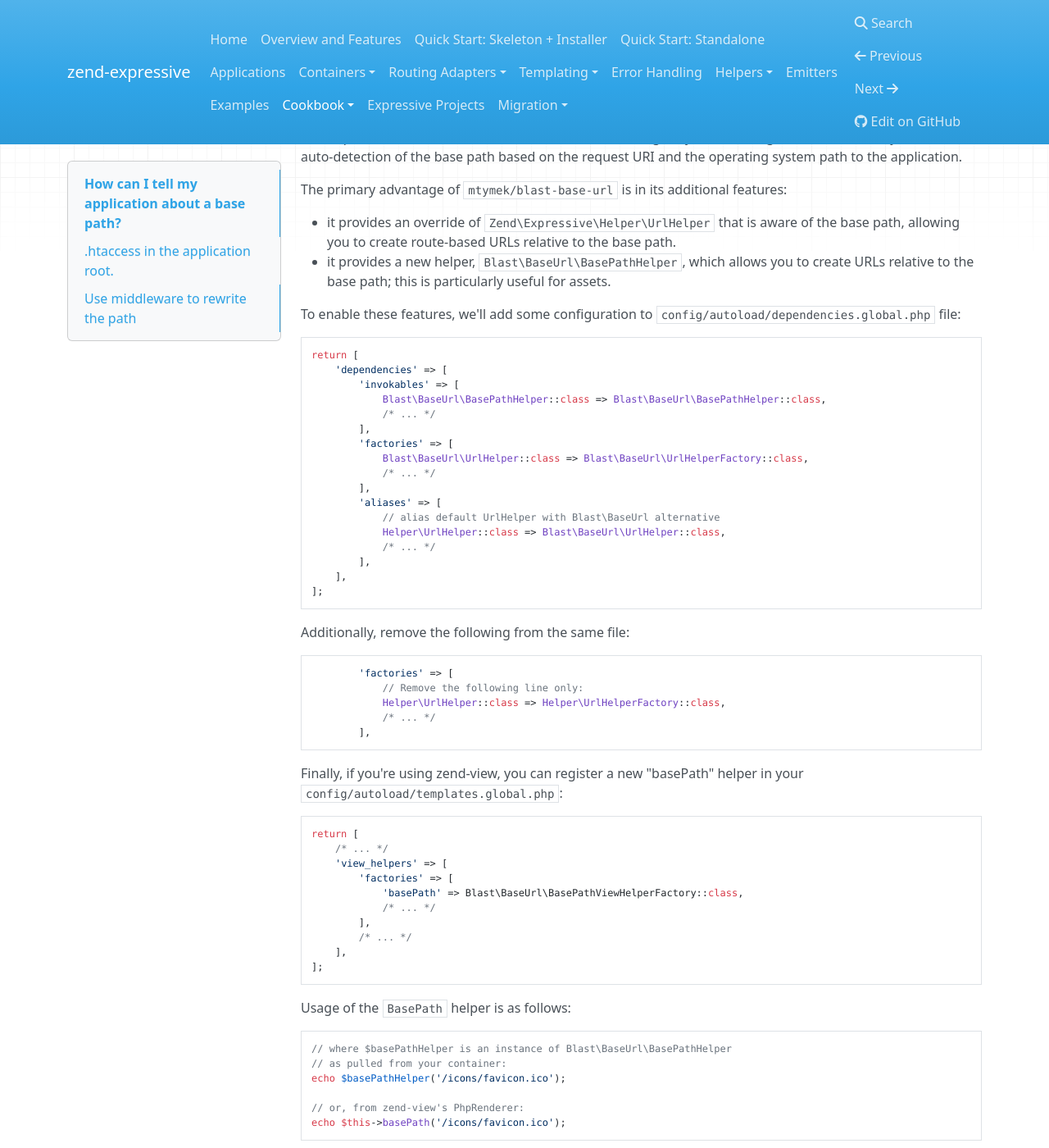
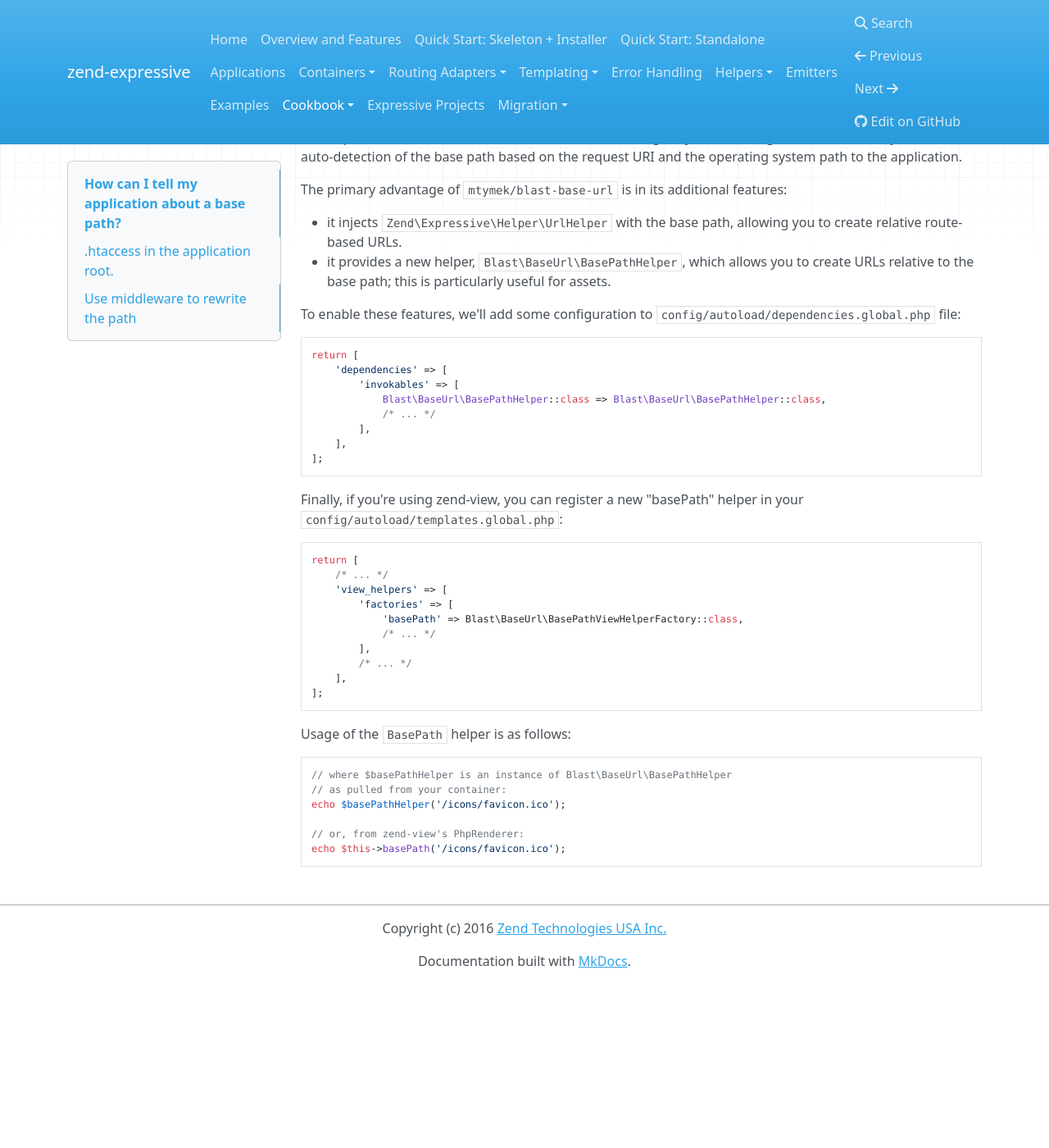
Before and after one commit to zendframework/zend-expressive, an MkDocs documentation site: the page built from doc/book/cookbook/using-a-base-path.md, in a window 1280 px wide and 1400 px high, scrolled down 2229 px. Shown: the whole window at 82% size. Built offline with MkDocs 1.6.1, drawn with Linux system fonts in a browser that asks for light colours; nearby versions of some CDN libraries; old or Windows-style settings are respelled for this version of MkDocs; after the commit the page ends 3429 px from its top, so only the background shows below that; some of the changed text lies outside the part shown.

Commit message:
Update base path cookbook
Take advantage of latest release of `mtymek/blast-base-url`, simplifying configuration.

````diff
--- a/doc/book/cookbook/using-a-base-path.md
+++ b/doc/book/cookbook/using-a-base-path.md
@@ -127,9 +127,8 @@
 
 The primary advantage of `mtymek/blast-base-url` is in its additional features:
 
-- it provides an override of `Zend\Expressive\Helper\UrlHelper` that is aware of
-  the base path, allowing you to create route-based URLs relative to the base
-  path.
+- it injects `Zend\Expressive\Helper\UrlHelper` with the base path, allowing you
+  to create relative route-based URLs.
 - it provides a new helper, `Blast\BaseUrl\BasePathHelper`, which allows you to
   create URLs relative to the base path; this is particularly useful for assets.
 
@@ -143,27 +142,8 @@
             Blast\BaseUrl\BasePathHelper::class => Blast\BaseUrl\BasePathHelper::class,
             /* ... */
         ],
-        'factories' => [
-            Blast\BaseUrl\UrlHelper::class => Blast\BaseUrl\UrlHelperFactory::class,
-            /* ... */
-        ],
-        'aliases' => [
-            // alias default UrlHelper with Blast\BaseUrl alternative
-            Helper\UrlHelper::class => Blast\BaseUrl\UrlHelper::class,
-            /* ... */
-        ],
     ],
 ];
-```
-
-Additionally, remove the following from the same file:
-
-```php
-        'factories' => [
-            // Remove the following line only:
-            Helper\UrlHelper::class => Helper\UrlHelperFactory::class,
-            /* ... */
-        ],
 ```
 
 Finally, if you're using zend-view, you can register a new "basePath" helper in
````
Also changed, not shown: other parts of doc/book/cookbook/using-a-base-path.md (+1 -1 lines).
